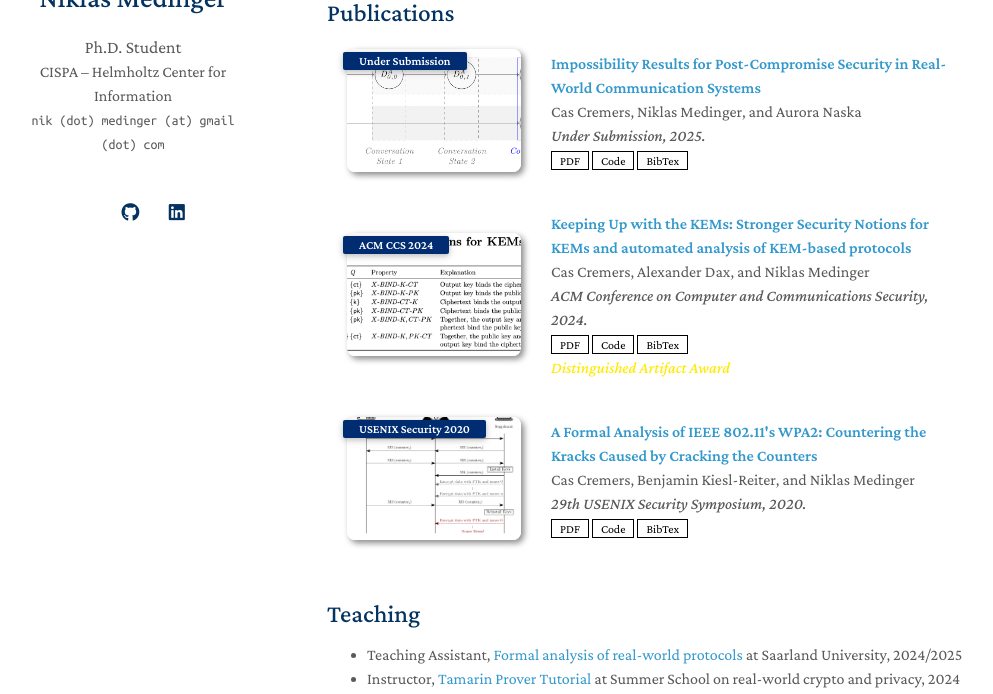
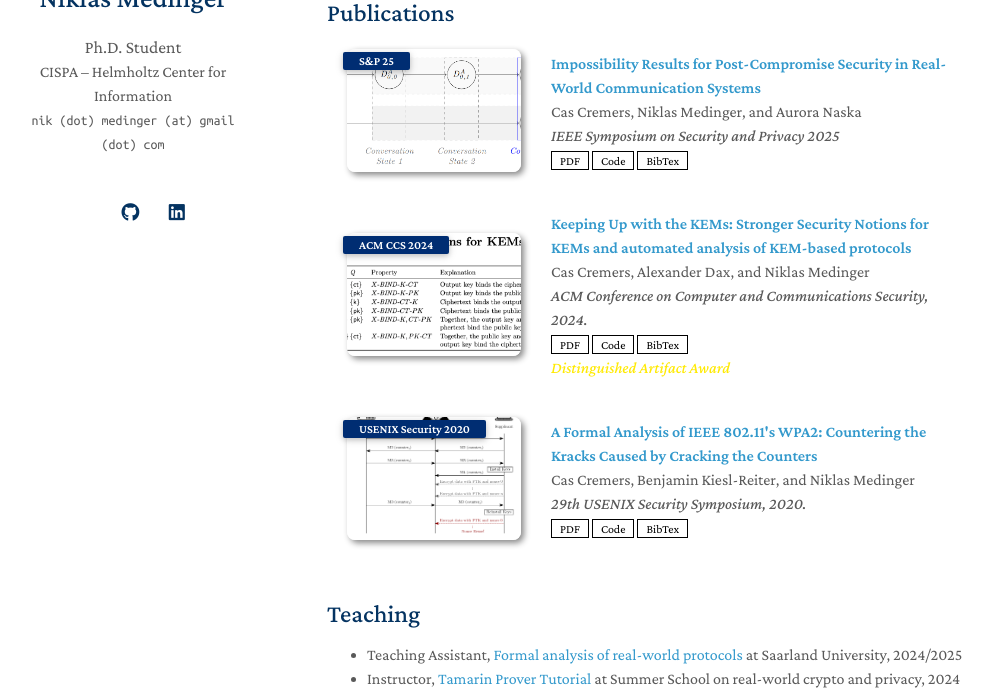
Before and after one commit to niklasmedinger/niklasmedinger.github.io, a Jekyll site: the page built from index.md, in a window 1280 px wide and 900 px high, scrolled down 522 px, cut to the strip 206-900 px from the top of the window. Shown: the whole strip, without its empty margins (143-1136 px from the left). Built offline with Jekyll 4.4.1, drawn with Linux system fonts in a browser that asks for light colours; a style sheet for code colours, icons or effects is not loaded; our own code applies the rules of GitHub Pages for plain Markdown files.

Commit message:
Update for S&P acceptance

```diff
--- a/_data/publications.yml
+++ b/_data/publications.yml
@@ -2,8 +2,8 @@ main:
 
   - title: Impossibility Results for Post-Compromise Security in Real-World Communication Systems
     authors: Cas Cremers, Niklas Medinger, and Aurora Naska
-    conference_short: Under Submission
-    conference: Under Submission, 2025.
+    conference_short: S&P 25
+    conference: IEEE Symposium on Security and Privacy 2025
     pdf: https://eprint.iacr.org/2024/1886.pdf
     code: https://github.com/pcsanalysiseprint/pcsanalysiseprint
     image: ./assets/img/PCS-img.png
```
Also changed, not shown: index.md (+0 -7 lines).
